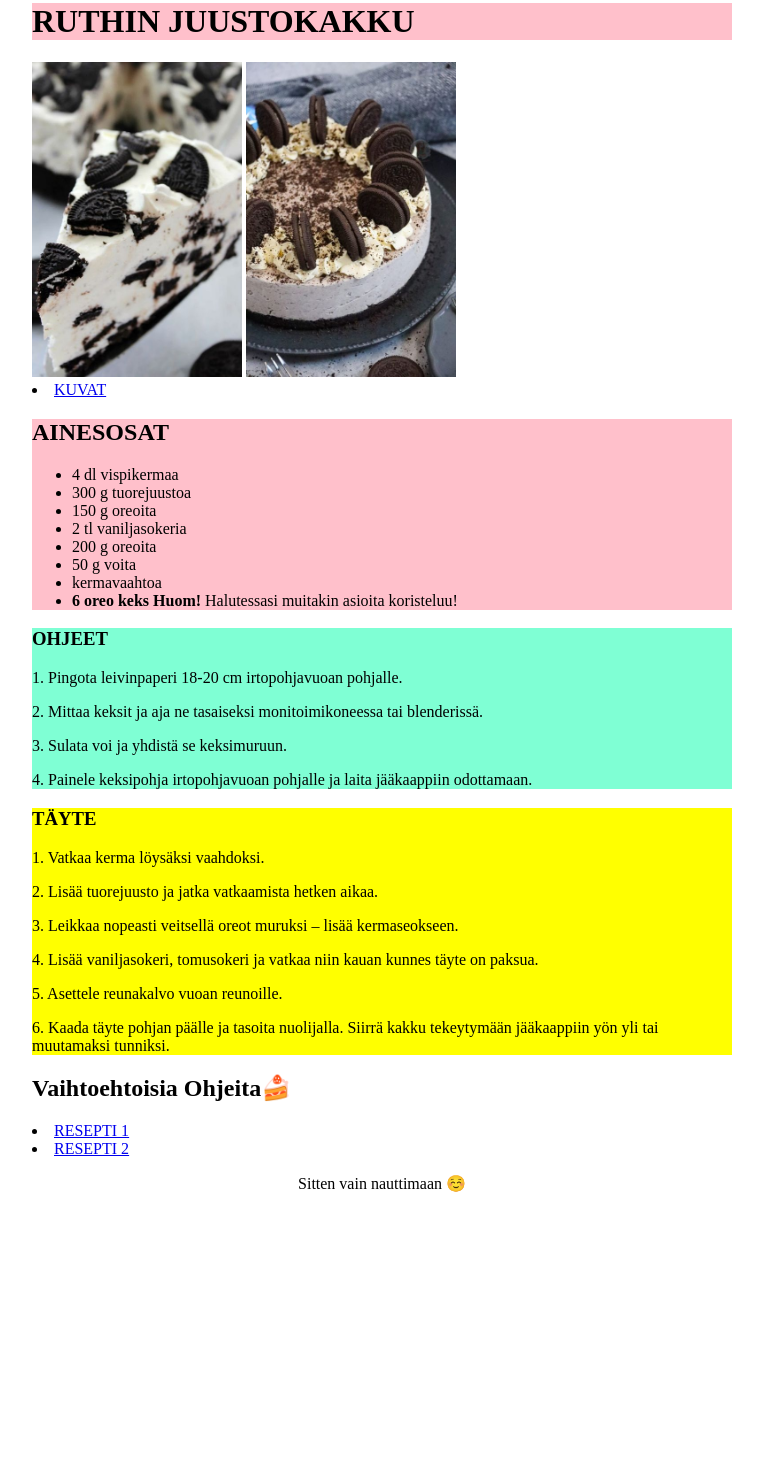
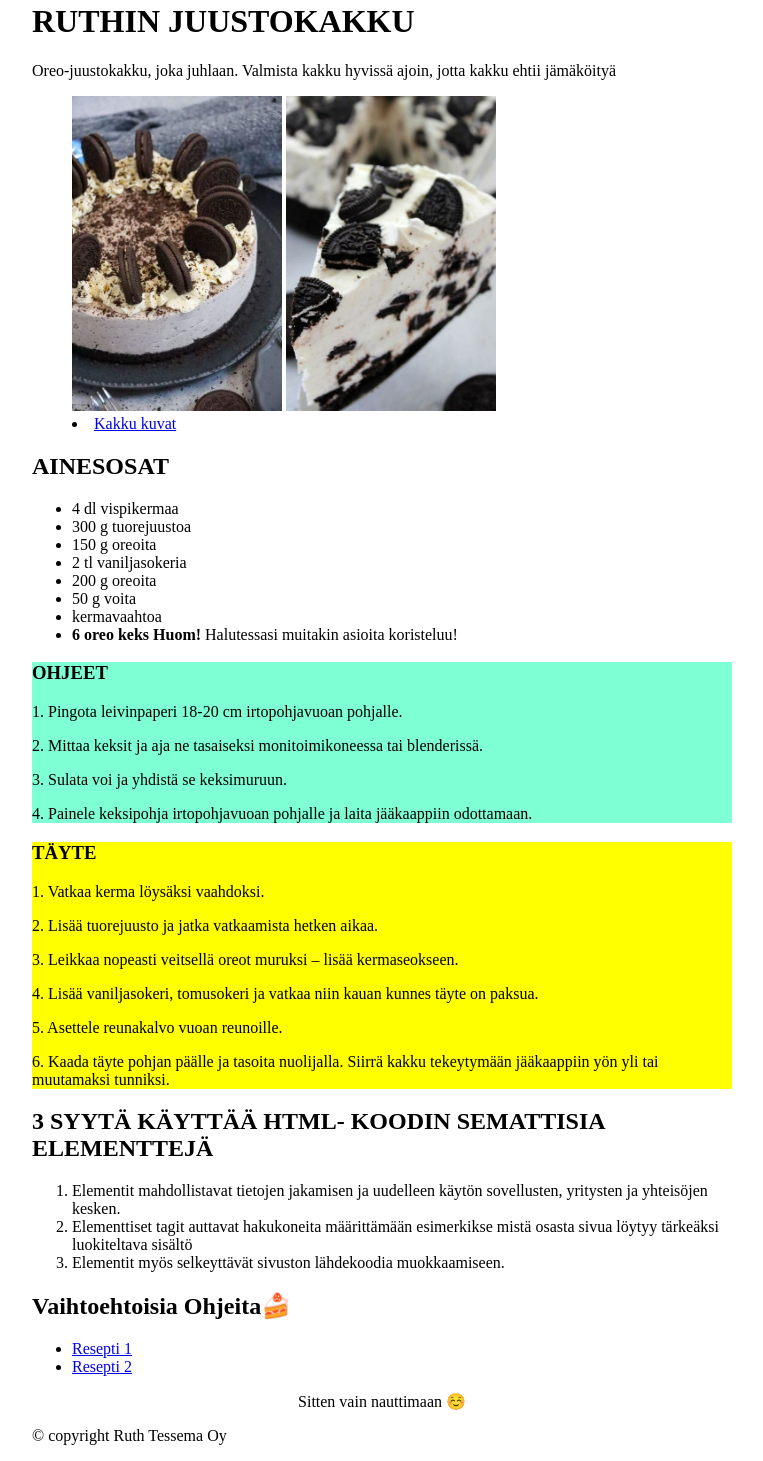
Before and after one commit to ruthtessema/ruthtessema.github.io, a plain HTML site: page index2.html in a window 1280 px wide. Shown: the part 18-1479 px from the top of the page, without its empty margins (258-1021 px from the left). Before the commit the page ends 1227 px from the top, so only its background shows below. Drawn offline with Linux system fonts and the light colour scheme.

Commit message:
Adding semantic elements

```diff
--- a/index2.html
+++ b/index2.html
@@ -7,18 +7,18 @@
     <link rel="stylesheet" href="style.css">
 </head>
 <body>
+    <header>
+        <h1>RUTHIN JUUSTOKAKKU</h1>
+        <p>Oreo-juustokakku, joka juhlaan. Valmista kakku hyvissä ajoin, jotta kakku ehtii jämäköityä</p>
+    </header>
+    <figure class="fontti">
+        <img src="kuvat/oreokakku.jpg" width="210px"; max-widht:100%> <img src="kuvat/kakkupala.jpg" width="210px"; max-widht:100%>
+        <li><a href="https://fi.pinterest.com/search/pins/?rs=ac&len=2&q=oreo%20cheesecake&eq=oreo%20chee&etslf=5179">Kakku kuvat</a></li>
+    </figure>
 
-    <div class="fontti">
+<main>
 
-    <h1>RUTHIN JUUSTOKAKKU</h1>
-
-    </div>
-
-    <img src="kuvat/kakkupala.jpg" width="210px"; max-widht:100%> <img src="kuvat/oreokakku.jpg" width="210px"; max-widht:100%>
-    <li><a href=https://fi.pinterest.com/search/pins/?rs=ac&len=2&q=oreo%20cheesecake&eq=oreo%20chee&etslf=5179>KUVAT</a></li>
-
-  <div>
-
+  <section>
     <h2>AINESOSAT</h2>
 <ul>
     <li>4 dl vispikermaa</li>
@@ -30,9 +30,9 @@
     <li>kermavaahtoa</li>
     <li><strong>6 oreo keks Huom!</strong> Halutessasi muitakin asioita koristeluu!</li>
     </ul>
+</section>
 
-    </div>
-    <div class="hienompi">
+<div class="hienompi">
 
     <h3>OHJEET</h3>
 <p> 1. Pingota leivinpaperi 18-20 cm irtopohjavuoan pohjalle.</p>
@@ -41,6 +41,7 @@
 <p>4. Painele keksipohja irtopohjavuoan pohjalle ja laita jääkaappiin odottamaan.</p>
 
 </div>
+
 <div class="parempi">
 
     <h3>TÄYTE</h3>
@@ -50,14 +51,32 @@
     <p>4. Lisää vaniljasokeri, tomusokeri ja vatkaa niin kauan kunnes täyte on paksua.</p>
     <p>5. Asettele reunakalvo vuoan reunoille.</p>
     <p>6. Kaada täyte pohjan päälle ja tasoita nuolijalla. Siirrä kakku tekeytymään jääkaappiin yön yli tai muutamaksi tunniksi.</p>
-
 </div>
 
-<h2>Vaihtoehtoisia Ohjeita🍰</h2>
-<li><a href="https://liemessa.fi/2019/09/oreo-suklaakakku/">RESEPTI 1</a></li> <li><a href="https://www.k-ruoka.fi/reseptit/oreo-juustokakku">RESEPTI 2</a></li>
-<div id="lopetus">
+</main>
 
-<p>Sitten vain nauttimaan ☺️</p>
+<aside>
+    <h2>3 SYYTÄ KÄYTTÄÄ HTML- KOODIN SEMATTISIA ELEMENTTEJÄ</h2>
+    <ol>
+        <li>Elementit mahdollistavat tietojen jakamisen ja uudelleen käytön sovellusten, yritysten ja yhteisöjen kesken.</li>
+        <li>Elementtiset tagit auttavat hakukoneita määrittämään esimerkikse mistä osasta sivua löytyy tärkeäksi luokiteltava sisältö</li>
+        <li>Elementit myös selkeyttävät sivuston lähdekoodia muokkaamiseen. </li>
+    </ol>
+</aside>
+<nav>
+        <h2>Vaihtoehtoisia Ohjeita🍰</h2>
+    <ul>
+        <li><a href="https://liemessa.fi/2019/09/oreo-suklaakakku/">Resepti 1</a></li>
+        <li><a href="https://www.k-ruoka.fi/reseptit/oreo-juustokakku">Resepti 2</a></li>
+    </ul>
+        <div
+             id="lopetus">
+            <p>Sitten vain nauttimaan ☺️</p>
+        </div>
+    </nav>
+<footer class="tekijänsuoja">
+<p>© copyright Ruth Tessema Oy</p>
+</footer>
 
 </div>
 </body>
```
Also changed, not shown: harjoitus.html (+1 -1 lines).
